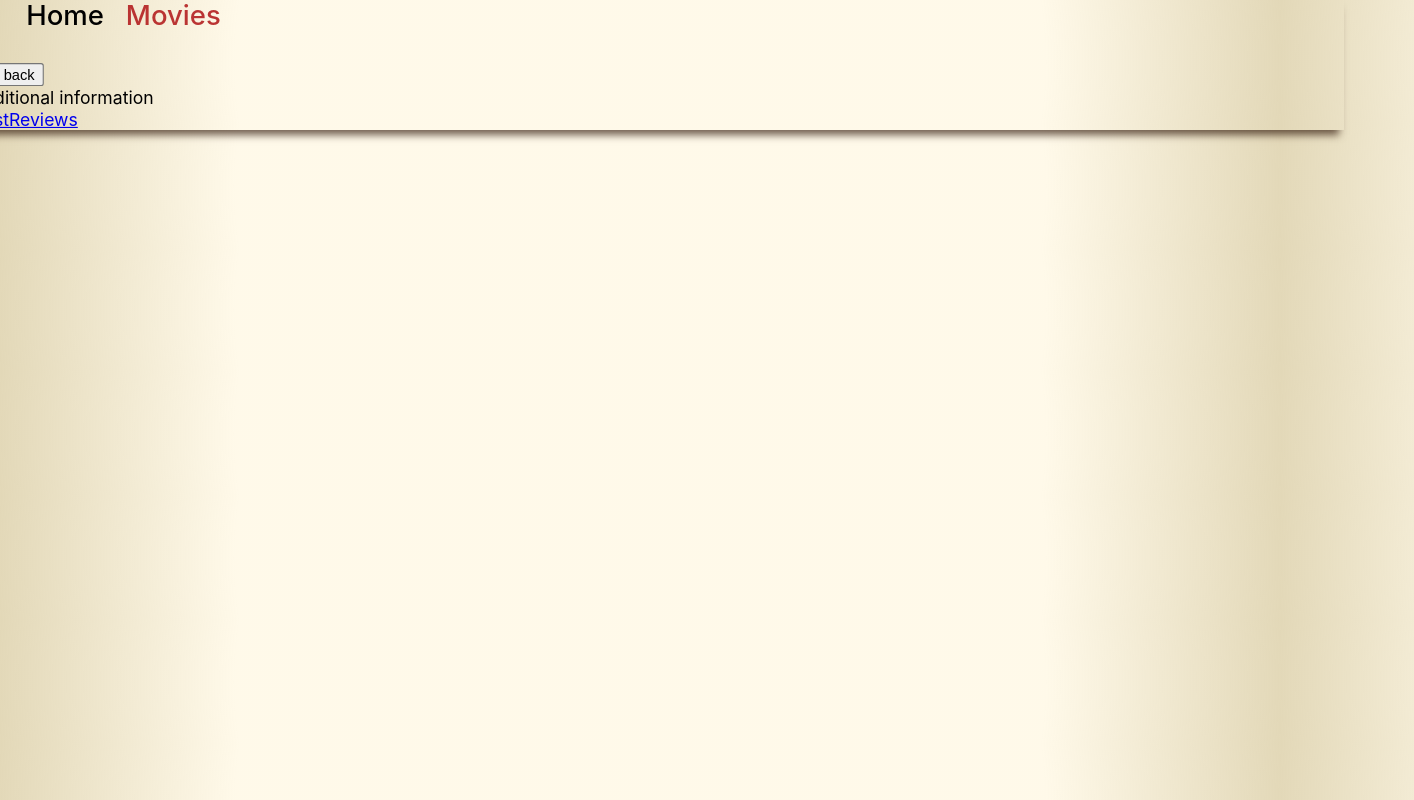
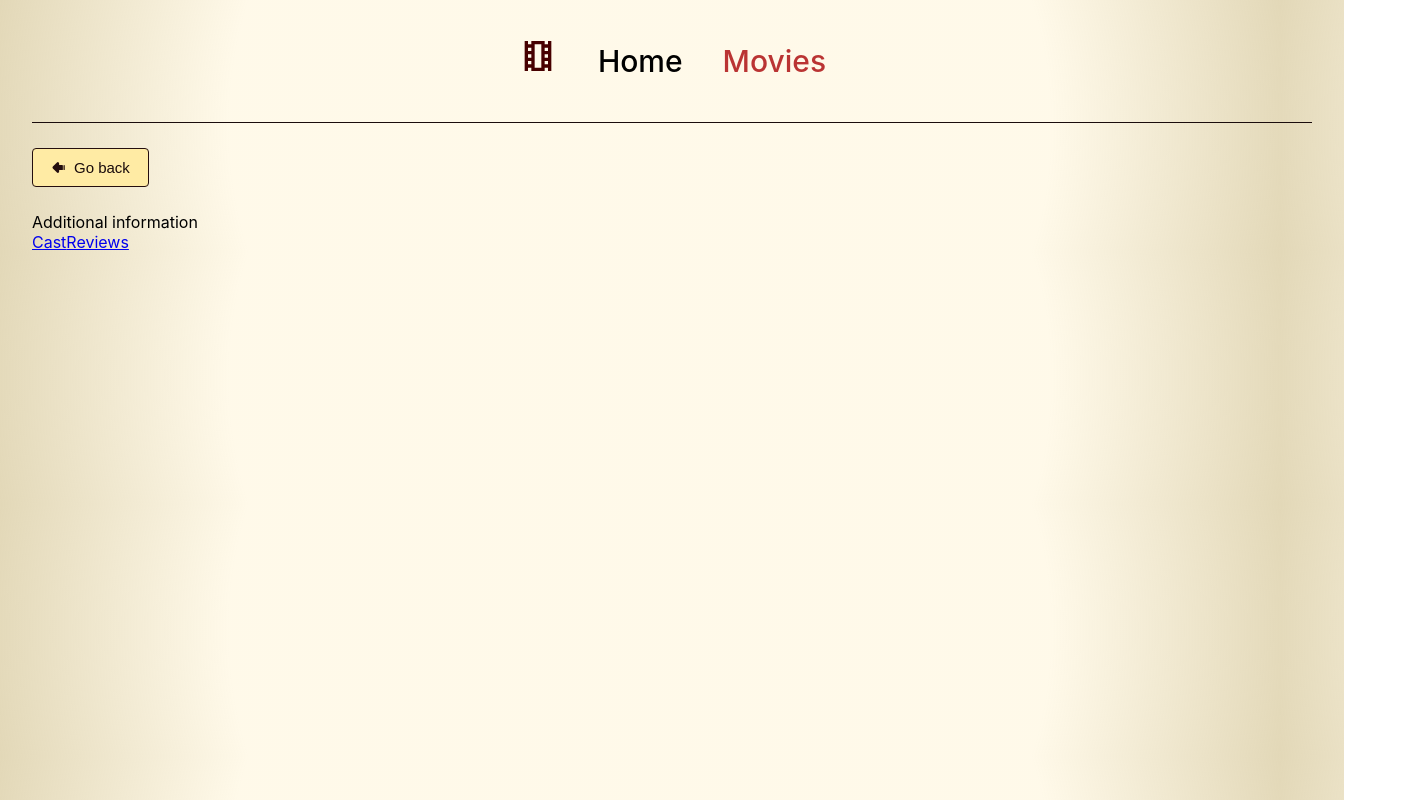
Before and after one commit to InnaAnatoliivna/Cinematic-Trends-Scout, a React (Create React App) app: page /goit-react-hw-05-movies/movies/1 in a window 1280 px wide. Shown: the whole page, 1414 px wide, since content can reach past the window. Built offline with nearby package versions, Linux system fonts and the light colour scheme; no server answers.

Commit message:
+ styles Home

```diff
--- a/src/components/Button/Button.jsx
+++ b/src/components/Button/Button.jsx
@@ -1,8 +1,13 @@
 import React from 'react'
+import { TbArrowBigLeftLineFilled } from 'react-icons/tb';
+import css from 'components/Button/Button.module.css'
 
 const Button = ({ children, handleClick }) => {
     return (
-        <button type='button' onClick={handleClick}>{children}</button>
+        <button type='button' onClick={handleClick} className={css.button}>
+            <TbArrowBigLeftLineFilled className={css.icon} />
+            {children}
+        </button>
     )
 }
 
--- /dev/null
+++ b/src/components/Button/Button.module.css
@@ -0,0 +1,40 @@
+.button {
+  background-color: var(--bc-btn);
+  border: 0.5px solid var(--color-text);
+  color: var(--color-title);
+  font-size: 11px;
+
+  padding: 4px 8px;
+  margin: 10px 0;
+  outline: none;
+  border-radius: 4px;
+  transition: background-color linear 500, border linear 500;
+  display: flex;
+  align-items: center;
+  gap: 8px;
+  &:hover {
+    background-color: var(--bc-btn-hover);
+    border: 0.5px solid transparent;
+  }
+}
+
+.icon {
+  color: var(--color-text);
+}
+
+/* ____________adaptive_______________ */
+
+@media screen and (min-width: 768px) {
+  .button {
+    font-size: 15px;
+    padding: 8px 14px;
+    margin: 14px 0;
+  }
+}
+
+@media screen and (min-width: 1280px) {
+  .button {
+    padding: 10px 18px;
+    margin: 25px 0;
+  }
+}
--- a/src/components/Header/header.module.css
+++ b/src/components/Header/header.module.css
@@ -1,23 +1,62 @@
 .header {
-  padding-bottom: 25px;
+  border-bottom: 1px solid rgb(26, 12, 12);
 }
 
 .navigation {
   display: flex;
-  /* justify-content: center; */
+  justify-content: center;
   align-items: center;
   gap: 20px;
+
+  padding: 20px 0;
 }
 
 .menu {
-  font-size: 25px;
+  font-size: 20px;
   font-weight: 500;
 
   text-decoration: none;
   color: inherit;
+  transition: transform, linear, 500;
+  &.active {
+    color: rgba(183, 42, 42, 0.951);
+  }
+  &:hover {
+    transform: scale(1.1);
+    -webkit-transform: scale(1.1);
+    -moz-transform: scale(1.1);
+  }
 }
 
 .icon {
   font-size: 30px;
   color: rgb(71, 0, 0);
 }
+
+/* ____________adaptive_______________ */
+
+@media screen and (min-width: 768px) {
+  .navigation {
+    gap: 30px;
+    padding: 30px 0;
+  }
+  .menu {
+    font-size: 26px;
+  }
+  .icon {
+    font-size: 35px;
+  }
+}
+
+@media screen and (min-width: 1280px) {
+  .navigation {
+    gap: 40px;
+    padding: 36px 0;
+  }
+  .menu {
+    font-size: 30px;
+  }
+  .icon {
+    font-size: 40px;
+  }
+}
--- a/src/components/Loader/Loader.jsx
+++ b/src/components/Loader/Loader.jsx
@@ -1,18 +1,17 @@
 import React from 'react'
-import { BallTriangle } from 'react-loader-spinner'
+import { ColorRing } from 'react-loader-spinner'
 
 const Loader = () => {
 
     return (
-        <BallTriangle
-            height={100}
-            width={100}
-            radius={5}
-            color="rgba(183, 42, 42, 0.951)"
-            ariaLabel="ball-triangle-loading"
-            wrapperClass={{}}
-            wrapperStyle=''
+        <ColorRing
             visible={true}
+            height="80"
+            width="80"
+            ariaLabel="blocks-loading"
+            wrapperStyle={{}}
+            wrapperClass="blocks-wrapper"
+            colors={['#e15b64', '#f47e60', '#f8b26a', '#abbd81', '#849b87']}
         />
     )
 }
--- a/src/components/TrendingMoviesList/TrendingMoviesList.jsx
+++ b/src/components/TrendingMoviesList/TrendingMoviesList.jsx
@@ -1,8 +1,9 @@
 import TrendingMoviesListItem from "components/TrendingMoviesListItem/TrendingMoviesListItem";
+import css from 'components/TrendingMoviesList/TrendingMoviesList.module.css'
 
 const TrendingMoviesList = ({ arrayResults }) => {
     return (
-        <ul>
+        <ul className={css.list}>
             {arrayResults.map(movie => {
                 return (
                     <TrendingMoviesListItem key={movie.id} movieId={movie.id}>
--- /dev/null
+++ b/src/components/TrendingMoviesList/TrendingMoviesList.module.css
@@ -0,0 +1,39 @@
+.list {
+  display: flex;
+  flex-direction: column;
+  align-items: center;
+  gap: 8px;
+  max-width: 100%;
+}
+
+.item {
+  display: flex;
+  flex-direction: column;
+  align-items: center;
+  gap: 8px;
+
+  font-size: 15px;
+  font-weight: 500;
+}
+
+.link {
+  text-decoration: none;
+  color: inherit;
+  transition: transform linear 500, color linear 500;
+  &.active {
+    color: rgba(183, 42, 42, 0.951);
+  }
+  &:hover {
+    color: var(--color-hover);
+    transform: scale(1.1);
+    -webkit-transform: scale(1.1);
+    -moz-transform: scale(1.1);
+  }
+}
+/* ____________adaptive_______________ */
+
+@media screen and (min-width: 768px) {
+  .item {
+    gap: 12px;
+  }
+}
--- a/src/components/TrendingMoviesListItem/TrendingMoviesListItem.jsx
+++ b/src/components/TrendingMoviesListItem/TrendingMoviesListItem.jsx
@@ -1,12 +1,15 @@
-import React from 'react'
-import { Link } from 'react-router-dom'
+import React from 'react';
+import { Link } from 'react-router-dom';
+import { FcFilmReel } from 'react-icons/fc';
+import css from 'components/TrendingMoviesList/TrendingMoviesList.module.css'
 
 const TrendingMoviesListItem = ({ children, movieId }) => {
     return (
-        <li key={movieId}>
-            <Link to={`movies/${movieId}`}>{children}</Link>
+        <li key={movieId} className={css.item}>
+            <FcFilmReel />
+            <Link to={`movies/${movieId}`} className={css.link}>{children}</Link>
         </li>
     )
 }
 
-export default TrendingMoviesListItem
+export default TrendingMoviesListItem;
--- a/src/index.css
+++ b/src/index.css
@@ -27,21 +27,16 @@ code {
   --color-title: rgb(26, 12, 12);
   --color-text: rgb(36, 14, 14);
   --color-hover: rgba(183, 42, 42, 0.951);
-  --shadow-bottom: 0px 9px 7px -5px rgba(48, 23, 10, 0.68);
+  /* --shadow-bottom: 0px 9px 7px -5px rgba(48, 23, 10, 0.68);
   -webkit-box-shadow: 0px 9px 7px -5px rgba(48, 23, 10, 0.68);
-  -moz-box-shadow: 0px 9px 7px -5px rgba(48, 23, 10, 0.68);
+  -moz-box-shadow: 0px 9px 7px -5px rgba(48, 23, 10, 0.68); */
   --bc-btn: rgb(255, 235, 164);
   --bc-btn-hover: rgba(233, 189, 108, 0.873);
-  --transform-hover: scale(1.1);
+  /* --transform-hover: scale(1.1);
   -webkit-transform: scale(1.1);
   -moz-transform: scale(1.1);
-  --transition: transform, linear, 500;
+  --transition: transform, linear, 500; */
 }
-
-/* a {
-  text-decoration: none;
-  color: inherit;
-} */
 
 h1,
 h2,
@@ -65,16 +60,16 @@ button {
 
 .container {
   width: 100%;
-  min-width: 200px;
+  max-width: 1280px;
   padding-left: 20px;
   padding-right: 20px;
-  /* margin: 0 auto; */
+  margin: 0 auto;
   /* position: relative; */
 }
 
 @media screen and (min-width: 320px) {
   .container {
-    max-width: 320px;
+    width: 320px;
     padding-left: auto;
     padding-right: auto;
   }
@@ -82,14 +77,14 @@ button {
 
 @media screen and (min-width: 768px) {
   .container {
-    max-width: 768px;
+    width: 768px;
     padding-left: 32px;
     padding-right: 32px;
   }
 }
 @media screen and (min-width: 1280px) {
   .container {
-    max-width: 1280px;
+    width: 1280px;
     padding-left: 32px;
     padding-right: 32px;
   }
@@ -98,3 +93,11 @@ button {
 .active {
   color: rgba(183, 42, 42, 0.951);
 }
+
+/* ____________adaptive_______________ */
+
+@media screen and (min-width: 768px) {
+}
+
+@media screen and (min-width: 1280px) {
+}
--- a/src/pages/Home/Home.jsx
+++ b/src/pages/Home/Home.jsx
@@ -2,6 +2,7 @@ import { getTrendingMovies } from 'API/api-service';
 import Loader from 'components/Loader/Loader';
 import TrendingMoviesList from 'components/TrendingMoviesList/TrendingMoviesList';
 import { useState, useEffect } from 'react';
+import css from 'pages/Home/Home.module.css';
 
 const Home = () => {
     const [arrayResults, setArrayResults] = useState(null);
@@ -24,8 +25,8 @@ const Home = () => {
     }, [])
 
     return (
-        <div>
-            <h2>Trending today</h2>
+        <div className={css.wrapper}>
+            <h2 className={css.title}>Trending today</h2>
             {isLoader && <Loader />}
             {arrayResults && <TrendingMoviesList arrayResults={arrayResults} />}
         </div>
--- /dev/null
+++ b/src/pages/Home/Home.module.css
@@ -0,0 +1,36 @@
+.wrapper {
+  max-width: 100%;
+  padding-top: 15px;
+  padding-bottom: 30px;
+  /* margin-left: auto;
+  margin-right: auto; */
+  display: flex;
+  flex-direction: column;
+  justify-content: center;
+  align-items: center;
+}
+.title {
+  margin-bottom: 15px;
+  font-size: 18px;
+  text-transform: uppercase;
+  color: var(--color-title);
+}
+
+/* ____________adaptive_______________ */
+
+@media screen and (min-width: 768px) {
+  .wrapper {
+    padding-top: 20px;
+  }
+
+  .title {
+    margin-bottom: 20px;
+    font-size: 24px;
+  }
+}
+
+@media screen and (min-width: 1280px) {
+  .title {
+    font-size: 26px;
+  }
+}
```
